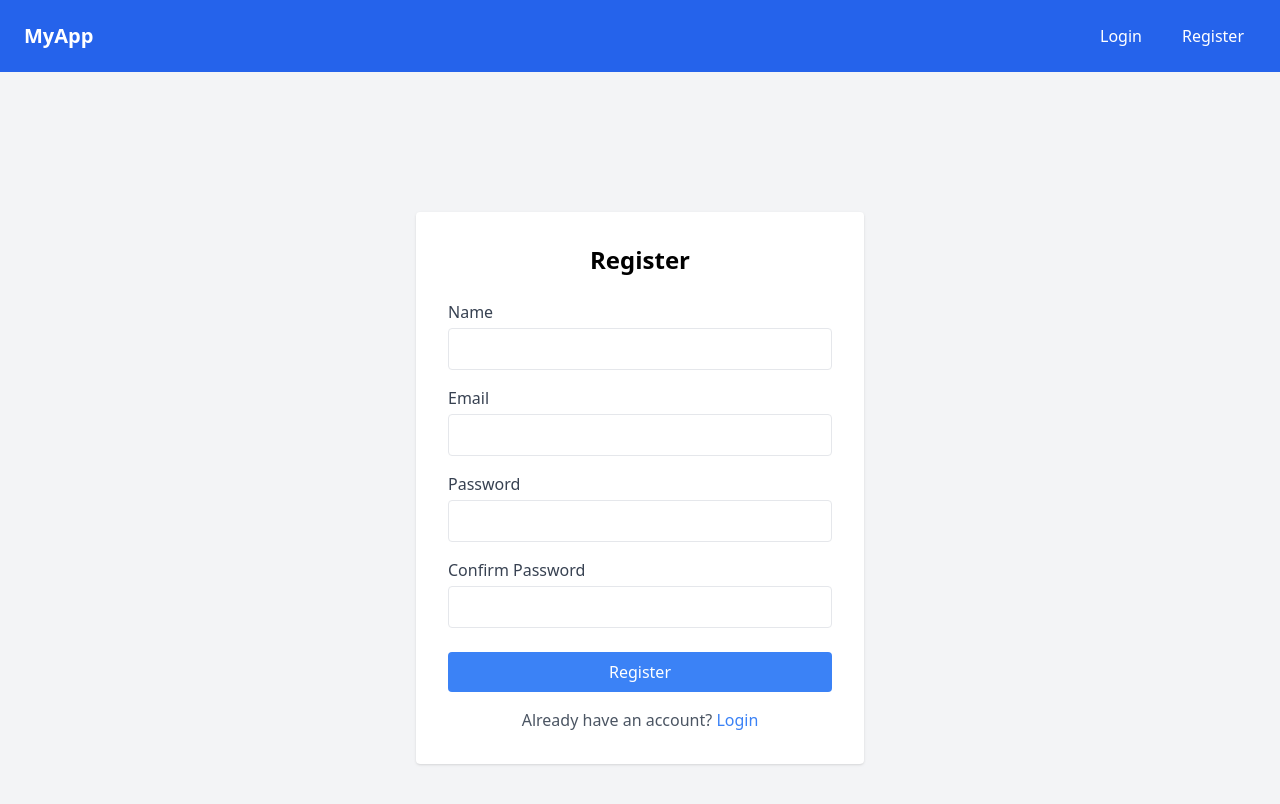
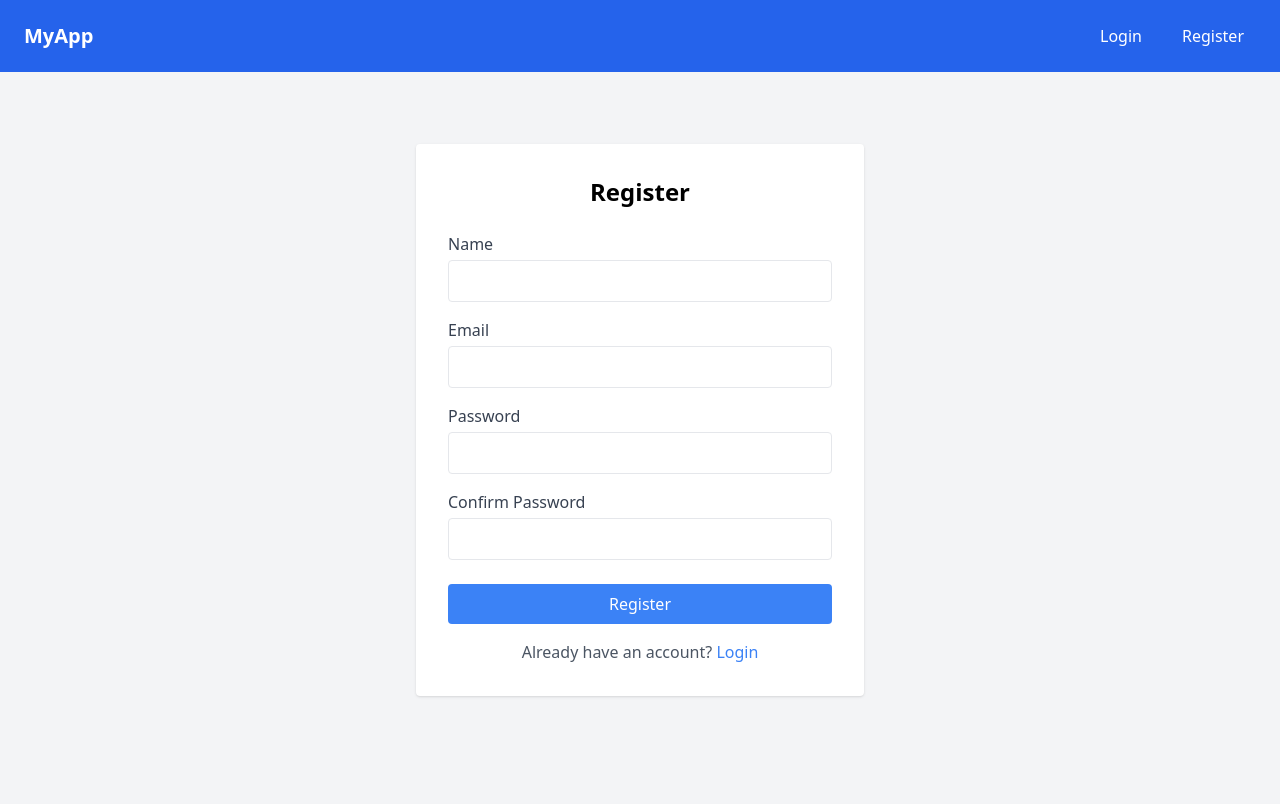
Before and after one commit to Danpav1/login_website, a React (Vite) app in the folder frontend/: page /register in a window 1280 px wide. Shown: the top 804 px of the page. Built offline with nearby package versions, Linux system fonts and the light colour scheme.

Commit message:
feat: adjusted css for forms for cleaner and more consistent spacing

```diff
--- a/frontend/src/pages/LoginPage.jsx
+++ b/frontend/src/pages/LoginPage.jsx
@@ -43,8 +43,8 @@
   };
 
   return (
-    <div className="flex items-center justify-center min-h-screen bg-gray-100">
-      <div className="w-full max-w-md bg-white p-8 rounded shadow">
+    <div className="flex items-start justify-center min-h-screen bg-gray-100 pt-10">
+      <div className="w-full max-w-md bg-white p-8 rounded shadow mt-4">
         <h2 className="text-2xl font-bold mb-6 text-center">Login</h2>
         {serverError && (
           <div className="mb-4 text-red-500 text-center">
--- a/frontend/src/pages/RegisterPage.jsx
+++ b/frontend/src/pages/RegisterPage.jsx
@@ -53,8 +53,8 @@
   };
 
   return (
-    <div className="flex items-center justify-center min-h-screen bg-gray-100">
-      <div className="w-full max-w-md bg-white p-8 rounded shadow">
+    <div className="flex items-start justify-center min-h-screen bg-gray-100 pt-10">
+      <div className="w-full max-w-md bg-white p-8 rounded shadow mt-4">
         <h2 className="text-2xl font-bold mb-6 text-center">Register</h2>
         {serverError && (
           <div className="mb-4 text-red-500 text-center">
```
